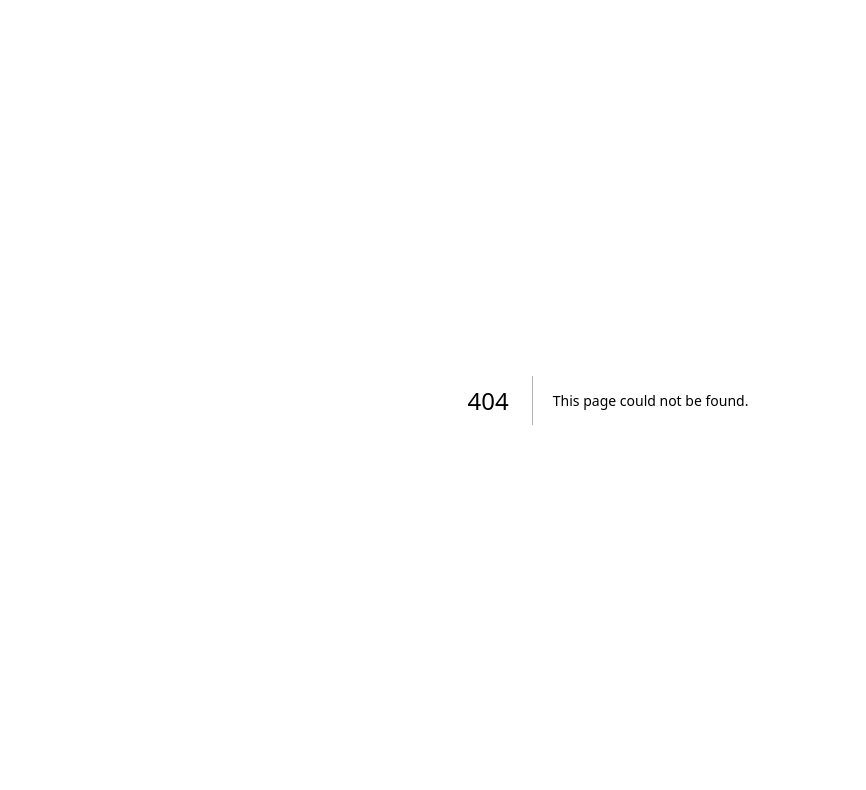
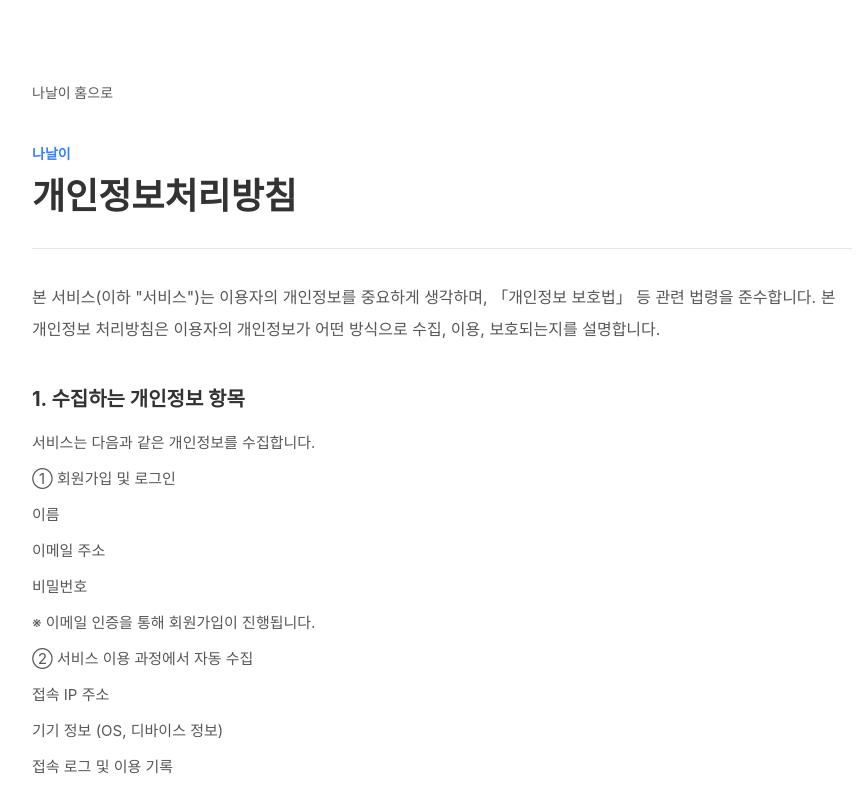
Before and after one commit to nanaly-schedule/nanaly-web, a Next.js app in the folder apps/landing/: page /privacy in a window 1280 px wide. Before the commit this address had no page. Shown: the top 790 px of the page, without its empty margins (32-898 px from the left). Built offline with nearby package versions, Linux system fonts and the light colour scheme; a web font is replaced by a local one.

Commit message:
feat(landing): add privacy page

```diff
--- a/apps/landing/app/_components/Footer.tsx
+++ b/apps/landing/app/_components/Footer.tsx
@@ -28,7 +28,7 @@ export default function Footer() {
                     </div>
                     <nav className="flex items-center gap-5 text-[13px] font-medium text-muted-foreground">
                         <a href={TERMS_URL} target="_blank" rel="noopener noreferrer" className="transition-colors hover:text-foreground">이용약관</a>
-                        <a href={PRIVACY_URL} target="_blank" rel="noopener noreferrer" className="transition-colors hover:text-foreground">개인정보처리방침</a>
+                        <a href={PRIVACY_URL} className="transition-colors hover:text-foreground">개인정보처리방침</a>
                     </nav>
                     <p className="text-[13px] text-muted-foreground/80">© 2026 나날이. All rights reserved.</p>
                 </div>
--- /dev/null
+++ b/apps/landing/app/privacy/page.tsx
@@ -0,0 +1,158 @@
+import type { Metadata } from "next";
+import Link from "next/link";
+import { cn } from "@repo/ui/lib/utils";
+import { CONTAINER } from "@/lib/ui";
+
+export const metadata: Metadata = {
+    title: "개인정보처리방침",
+    description: "나날이 개인정보처리방침",
+    alternates: { canonical: "/privacy" },
+};
+
+const sections = [
+    {
+        title: "1. 수집하는 개인정보 항목",
+        body: [
+            "서비스는 다음과 같은 개인정보를 수집합니다.",
+            "① 회원가입 및 로그인",
+            "이름",
+            "이메일 주소",
+            "비밀번호",
+            "※ 이메일 인증을 통해 회원가입이 진행됩니다.",
+            "② 서비스 이용 과정에서 자동 수집",
+            "접속 IP 주소",
+            "기기 정보 (OS, 디바이스 정보)",
+            "접속 로그 및 이용 기록",
+            "③ 서비스 기능 이용 시",
+            "소속 매장 정보",
+            "근무 스케줄 정보",
+            "사용자 역할 정보 (관리자, 직원 등)",
+        ],
+    },
+    {
+        title: "2. 개인정보의 수집 및 이용 목적",
+        body: [
+            "서비스는 수집한 개인정보를 다음의 목적을 위해 이용합니다.",
+            "회원 가입 및 이메일 기반 본인 확인",
+            "스케줄 관리 및 공유 기능 제공",
+            "매장 및 직원 관리 기능 제공",
+            "공지사항 및 알림 전달",
+            "고객 문의 응대",
+            "서비스 이용 통계 및 개선",
+            "부정 이용 방지 및 보안 유지",
+        ],
+    },
+    {
+        title: "3. 개인정보의 보유 및 이용 기간",
+        body: [
+            "서비스는 개인정보 수집 및 이용 목적이 달성된 후에는 해당 정보를 지체 없이 파기합니다.",
+            "단, 관련 법령에 따라 다음과 같이 일정 기간 보관할 수 있습니다.",
+            "계약 또는 청약철회 등에 관한 기록: 5년",
+            "소비자 불만 또는 분쟁 처리 기록: 3년",
+            "접속 로그 기록: 3개월",
+            "회원 탈퇴 시 개인정보는 즉시 삭제됩니다.",
+        ],
+    },
+    {
+        title: "4. 개인정보의 제3자 제공",
+        body: [
+            "서비스는 이용자의 개인정보를 외부에 제공하지 않습니다.",
+            "다만, 아래의 경우에는 예외로 합니다.",
+            "이용자가 사전에 동의한 경우",
+            "법령에 따라 제공이 요구되는 경우",
+        ],
+    },
+    {
+        title: "5. 개인정보 처리의 위탁",
+        body: [
+            "서비스는 원활한 운영을 위해 다음과 같이 개인정보 처리를 외부에 위탁하고 있습니다.",
+            "Google Firebase: 사용자 인증, 데이터 저장 및 관리",
+            "이메일 발송 서비스 (예: Firebase Authentication / SMTP 서버 등): 이메일 인증 및 알림 발송",
+            "위탁된 업체는 관련 법령에 따라 개인정보를 안전하게 처리합니다.",
+        ],
+    },
+    {
+        title: "6. 이용자의 권리 및 행사 방법",
+        body: [
+            "이용자는 언제든지 자신의 개인정보에 대해 다음과 같은 권리를 행사할 수 있습니다.",
+            "개인정보 조회",
+            "수정 및 삭제 요청",
+            "처리 정지 요청",
+            "권리 행사는 서비스 내 기능 또는 아래의 연락처를 통해 요청할 수 있습니다.",
+        ],
+    },
+    {
+        title: "7. 개인정보 보호를 위한 조치",
+        body: [
+            "서비스는 개인정보 보호를 위해 다음과 같은 조치를 취하고 있습니다.",
+            "개인정보 암호화 저장",
+            "접근 권한 최소화 및 관리",
+            "보안 시스템 운영",
+            "정기적인 보안 점검",
+        ],
+    },
+    {
+        title: "8. 개인정보 파기 절차 및 방법",
+        body: [
+            "개인정보는 보유 기간이 경과하거나 처리 목적이 달성된 경우 지체 없이 파기됩니다.",
+            "전자적 파일: 복구 불가능한 방식으로 영구 삭제",
+            "종이 문서: 분쇄 또는 소각",
+        ],
+    },
+    {
+        title: "9. 개인정보 보호책임자",
+        body: [
+            "서비스는 개인정보 관련 문의 및 처리를 위해 아래와 같이 개인정보 보호책임자를 지정하고 있습니다.",
+            "책임자: 이지현",
+            "이메일: justjh30@gmail.com",
+        ],
+    },
+    {
+        title: "10. 개인정보 처리방침의 변경",
+        body: [
+            "본 개인정보 처리방침은 관련 법령 또는 서비스 변경에 따라 수정될 수 있습니다.",
+            "변경 시 서비스 내 공지사항을 통해 사전 안내합니다.",
+        ],
+    },
+];
+
+export default function PrivacyPage() {
+    return (
+        <main className="min-h-screen bg-white">
+            <section className={cn(CONTAINER, "py-10 sm:py-16 lg:py-20")}>
+                <Link
+                    href="/"
+                    className="inline-flex text-sm font-medium text-muted-foreground transition-colors hover:text-foreground"
+                >
+                    나날이 홈으로
+                </Link>
+
+                <article className="mt-10 max-w-[820px]">
+                    <header className="border-b border-border pb-8">
+                        <p className="text-sm font-semibold text-primary">나날이</p>
+                        <h1 className="mt-3 text-3xl font-bold text-foreground sm:text-4xl">
+                            개인정보처리방침
+                        </h1>
+                    </header>
+
+                    <p className="mt-8 text-[15px] leading-8 text-muted-foreground sm:text-base">
+                        본 서비스(이하 &quot;서비스&quot;)는 이용자의 개인정보를 중요하게 생각하며, 「개인정보 보호법」 등 관련 법령을 준수합니다. 본 개인정보 처리방침은 이용자의 개인정보가 어떤 방식으로 수집, 이용, 보호되는지를 설명합니다.
+                    </p>
+
+                    <div className="mt-10 flex flex-col gap-10">
+                        {sections.map((section) => (
+                            <section key={section.title}>
+                                <h2 className="text-xl font-bold text-foreground">{section.title}</h2>
+                                <div className="mt-4 flex flex-col gap-2 text-[15px] leading-7 text-muted-foreground">
+                                    {section.body.map((line) => (
+                                        <p key={line}>{line}</p>
+                                    ))}
+                                </div>
+                            </section>
+                        ))}
+                    </div>
+                </article>
+            </section>
+        </main>
+    );
+}
--- a/apps/landing/app/sitemap.ts
+++ b/apps/landing/app/sitemap.ts
@@ -9,5 +9,11 @@ export default function sitemap(): MetadataRoute.Sitemap {
             changeFrequency: "weekly",
             priority: 1,
         },
+        {
+            url: `${SITE_URL}/privacy`,
+            lastModified: new Date(),
+            changeFrequency: "yearly",
+            priority: 0.3,
+        },
     ];
 }
--- a/apps/landing/lib/links.ts
+++ b/apps/landing/lib/links.ts
@@ -1,3 +1,3 @@
 // 외부 링크 — 여기만 고치면 전체 반영
 export const TERMS_URL = "#";     // TODO: 이용약관 링크
-export const PRIVACY_URL = "#";   // TODO: 개인정보처리방침 링크
+export const PRIVACY_URL = "/privacy";
```
